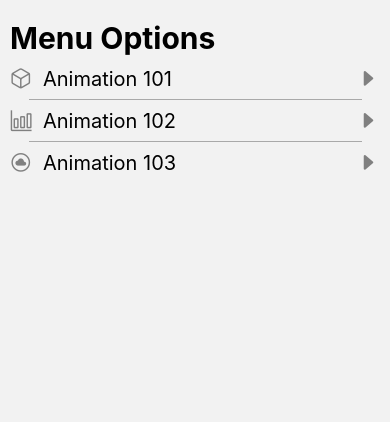
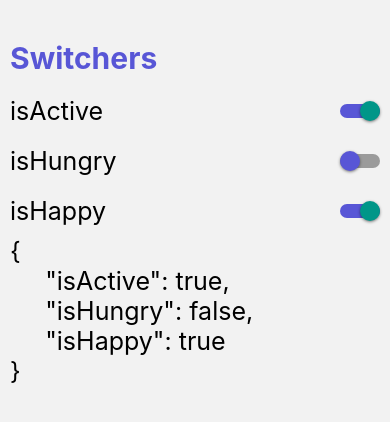
Before and after one commit to GalvisDeveloper/ts-componentsnative-rn, a React Native app: screen /SwitchScreen in a window 390 px wide. Shown: the top 422 px of the page. Built offline with nearby package versions, Linux system fonts and the light colour scheme.

Commit message:
Header title independizado, Alert Component, Switch Component, tema primario

```diff
--- /dev/null
+++ b/src/components/CustomSwitch.tsx
@@ -0,0 +1,29 @@
+import React, { useState } from 'react';
+import { Switch } from 'react-native';
+import { colors } from '../theme/appTheme';
+
+interface Props {
+	isOn: boolean;
+	onChange: (isEnabled: boolean) => void;
+}
+
+const CustomSwitch = ({ isOn, onChange }: Props) => {
+	const [isEnabled, setIsEnabled] = useState(isOn);
+
+	const toggleSwitch = () => {
+		setIsEnabled((previousState) => !previousState);
+		onChange(!isEnabled);
+	};
+
+	return (
+		<Switch
+			trackColor={{ false: colors.gray, true: colors.primary }}
+			thumbColor={isEnabled ? colors.white : colors.primary}
+			/* ios_backgroundColor='#3e3e3e' */ // se ve con mucha opacidad
+			onValueChange={toggleSwitch}
+			value={isEnabled}
+		/>
+	);
+};
+
+export default CustomSwitch;
--- a/src/components/FlatList/FlatListMenuItem.tsx
+++ b/src/components/FlatList/FlatListMenuItem.tsx
@@ -4,6 +4,7 @@ import { StyleSheet, Text, View } from 'react-native';
 import Icon from 'react-native-vector-icons/Ionicons';
 import { TouchableOpacity } from 'react-native-gesture-handler';
 import { useNavigation } from '@react-navigation/native';
+import { colors } from '../../theme/appTheme';
 
 interface Props {
 	menuItem: MenuItem;
@@ -16,12 +17,12 @@ const FlatListMenuItem = ({ menuItem }: Props) => {
 		<TouchableOpacity activeOpacity={0.8} onPress={() => navigation.navigate(menuItem.component as never)}>
 			<View style={localStyles.container}>
 				<View style={localStyles.iconPlusName}>
-					<Icon name={menuItem.icon} color='gray' size={23} />
+					<Icon name={menuItem.icon} color={colors.primary} size={23} />
 					<Text style={localStyles.itemText}>{menuItem.name} </Text>
 				</View>
 
 				<View>
-					<Icon name='caret-forward-outline' color='gray' size={23} />
+					<Icon name='caret-forward-outline' color={colors.primary} size={23} />
 				</View>
 			</View>
 		</TouchableOpacity>
--- /dev/null
+++ b/src/components/HeaderTitle.tsx
@@ -0,0 +1,18 @@
+import React from 'react';
+import { View, Text } from 'react-native';
+import { styles } from '../theme/appTheme';
+
+interface Props {
+	title: string;
+	color?: string;
+}
+
+const HeaderTitle = ({ title, color }: Props) => {
+	return (
+		<View style={{ marginTop: 20 }}>
+			<Text style={{ ...styles.title, color }}>{title}</Text>
+		</View>
+	);
+};
+
+export default HeaderTitle;
--- /dev/null
+++ b/src/data/menuItems.tsx
@@ -0,0 +1,24 @@
+import { MenuItem } from '../interfaces/appInterfaces';
+
+export const menuItems: MenuItem[] = [
+	{
+		name: 'Animation 101',
+		icon: 'cube-outline',
+		component: 'Animation01Screen',
+	},
+	{
+		name: 'Animation 102',
+		icon: 'bar-chart-outline',
+		component: 'Animation02Screen',
+	},
+	{
+		name: 'Switchers',
+		icon: 'cloud-circle-outline',
+		component: 'SwitchScreen',
+	},
+	{
+		name: 'Alerts',
+		icon: 'alert-circle-outline',
+		component: 'AlertScreen',
+	},
+];
--- a/src/navigation/StackNavigator.tsx
+++ b/src/navigation/StackNavigator.tsx
@@ -2,6 +2,8 @@ import { createStackNavigator } from '@react-navigation/stack';
 import HomeScreen from '../screens/HomeScreen';
 import Animation01Screen from '../screens/Animation/Animation01Screen';
 import Animation02Screen from '../screens/Animation/Animation02Screen';
+import SwitchScreen from '../screens/SwitchScreen';
+import AlertScreen from '../screens/AlertScreen';
 
 const Stack = createStackNavigator();
 
@@ -15,6 +17,8 @@ const StackNavigator = () => {
 			<Stack.Screen name='Home' component={HomeScreen} />
 			<Stack.Screen name='Animation01Screen' component={Animation01Screen} />
 			<Stack.Screen name='Animation02Screen' component={Animation02Screen} />
+			<Stack.Screen name='SwitchScreen' component={SwitchScreen} />
+			<Stack.Screen name='AlertScreen' component={AlertScreen} />
 		</Stack.Navigator>
 	);
 };
--- /dev/null
+++ b/src/screens/AlertScreen.tsx
@@ -0,0 +1,49 @@
+import React from 'react';
+import { View, Text, Button, Alert } from 'react-native';
+import { styles } from '../theme/appTheme';
+
+interface Props {
+	alertTitle?: string;
+	alertMessage?: string;
+}
+
+const AlertScreen = ({ alertTitle, alertMessage }: Props) => {
+	const showAlert = () => {
+		Alert.alert(
+			alertTitle || 'Alert Title not defined',
+			alertMessage || 'Alert Message not defined',
+			[
+				{ text: 'OK', onPress: () => console.log('OK Pressed') },
+				{
+					text: 'Cancel',
+					onPress: () => console.log('Cancel1 Pressed'),
+					style: 'destructive',
+				},
+                {
+					text: 'Cancel',
+					onPress: () => console.log('Cancel2 Pressed'),
+					style: 'destructive',
+				},
+                {
+					text: 'Cancel',
+					onPress: () => console.log('Cancel3 Pressed'),
+					style: 'destructive',
+				},
+			],
+			{
+				cancelable: true,
+				onDismiss: () => console.log('onDismiss'),
+			}
+		);
+	};
+
+	return (
+		<View style={styles.globalMargin}>
+			<Text>Alert</Text>
+
+			<Button title='Show Alert' onPress={showAlert} />
+		</View>
+	);
+};
+
+export default AlertScreen;
--- a/src/screens/HomeScreen.tsx
+++ b/src/screens/HomeScreen.tsx
@@ -1,37 +1,13 @@
 import React from 'react';
 import { Text, View } from 'react-native';
-import { styles } from '../theme/appTheme';
+import { colors, styles } from '../theme/appTheme';
 
 import { FlatList } from 'react-native-gesture-handler';
 import FlatListMenuItem from '../components/FlatList/FlatListMenuItem';
-
-const DATA = [
-	{
-		name: 'Animation 101',
-		icon: 'cube-outline',
-		component: 'Animation01Screen',
-	},
-	{
-		name: 'Animation 102',
-		icon: 'bar-chart-outline',
-		component: 'Animation02Screen',
-	},
-	{
-		name: 'Animation 103',
-		icon: 'cloud-circle-outline',
-		component: 'Animation03Screen',
-	},
-];
+import { menuItems } from '../data/menuItems';
+import HeaderTitle from '../components/HeaderTitle';
 
 const HomeScreen = () => {
-	const renderListHeader = () => {
-		return (
-			<View>
-				<Text style={styles.title}>Menu Options</Text>
-			</View>
-		);
-	};
-
 	const renderItemSeparator = () => {
 		return (
 			<View
@@ -50,8 +26,8 @@ const HomeScreen = () => {
 	return (
 		<View style={styles.globalMargin}>
 			<FlatList
-				ListHeaderComponent={renderListHeader}
-				data={DATA}
+				ListHeaderComponent={() => <HeaderTitle title='Menu Options' color={colors.primary} />}
+				data={menuItems}
 				renderItem={({ item }) => <FlatListMenuItem menuItem={item} />}
 				keyExtractor={(item) => item.component}
 				ItemSeparatorComponent={renderItemSeparator}
--- /dev/null
+++ b/src/screens/SwitchScreen.tsx
@@ -0,0 +1,59 @@
+import React, { useState } from 'react';
+import { View, Text, Switch, StyleSheet } from 'react-native';
+import { colors, styles } from '../theme/appTheme';
+import HeaderTitle from '../components/HeaderTitle';
+import CustomSwitch from '../components/CustomSwitch';
+
+const SwitchScreen = () => {
+	const [state, setState] = useState({
+		isActive: true,
+		isHungry: false,
+		isHappy: true,
+	});
+
+	const { isActive, isHungry, isHappy } = state;
+
+	const onChange = (isEnabled: boolean, field: keyof typeof state) => {
+		setState({
+			...state,
+			[field]: isEnabled,
+		});
+	};
+
+	return (
+		<View style={styles.globalMargin}>
+			<HeaderTitle title='Switchers' color={colors.primary} />
+
+			<View style={localStyles.switchRow}>
+				<Text style={localStyles.switchText}>isActive</Text>
+				<CustomSwitch isOn={isActive} onChange={(e) => onChange(e, 'isActive')} />
+			</View>
+
+			<View style={localStyles.switchRow}>
+				<Text style={localStyles.switchText}>isHungry</Text>
+				<CustomSwitch isOn={isHungry} onChange={(e) => onChange(e, 'isHungry')} />
+			</View>
+
+			<View style={localStyles.switchRow}>
+				<Text style={localStyles.switchText}>isHappy</Text>
+				<CustomSwitch isOn={isHappy} onChange={(e) => onChange(e, 'isHappy')} />
+			</View>
+
+			<Text style={localStyles.switchText}>{JSON.stringify(state, null, 5)}</Text>
+		</View>
+	);
+};
+
+export default SwitchScreen;
+
+const localStyles = StyleSheet.create({
+	switchText: {
+		fontSize: 25,
+	},
+	switchRow: {
+		flexDirection: 'row',
+		justifyContent: 'space-between',
+		alignItems: 'center',
+		marginVertical: 10,
+	},
+});
```
Also changed, not shown: src/screens/Animation/Animation03Screen.tsx (deleted).
